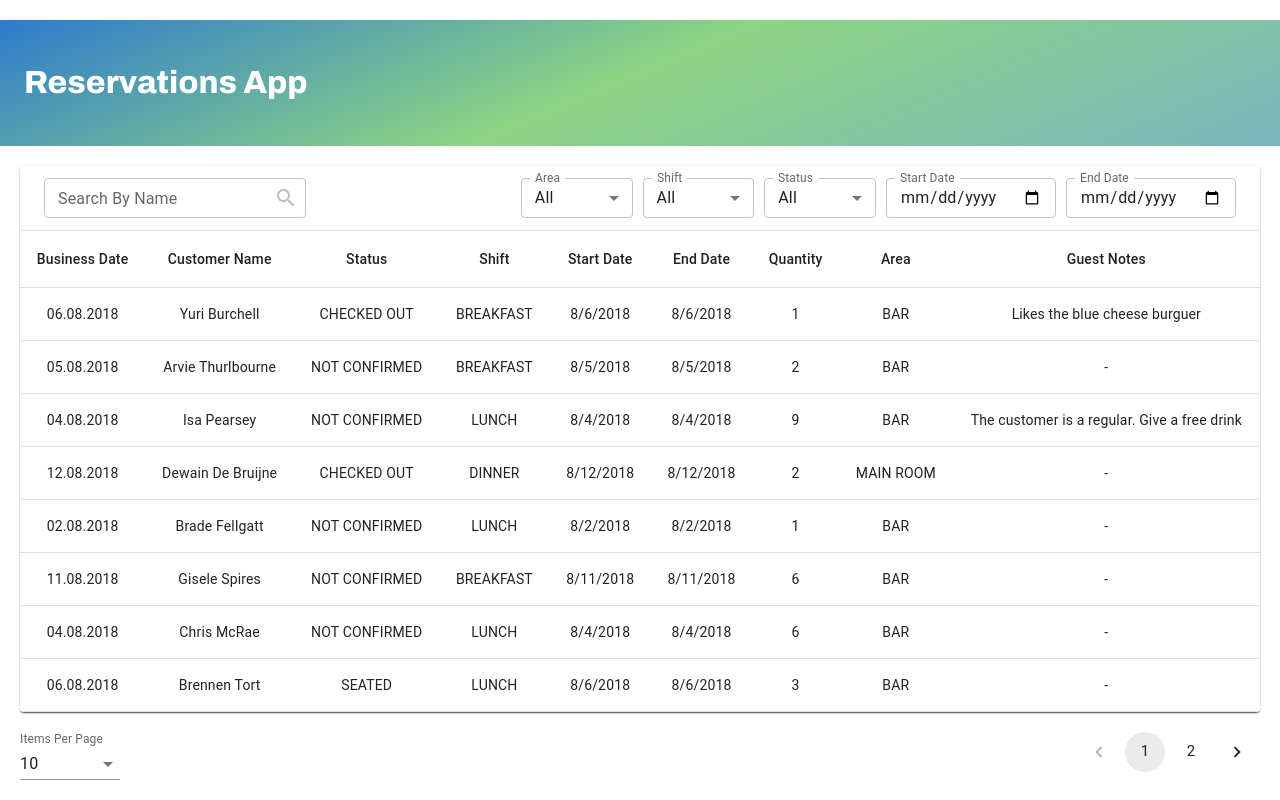
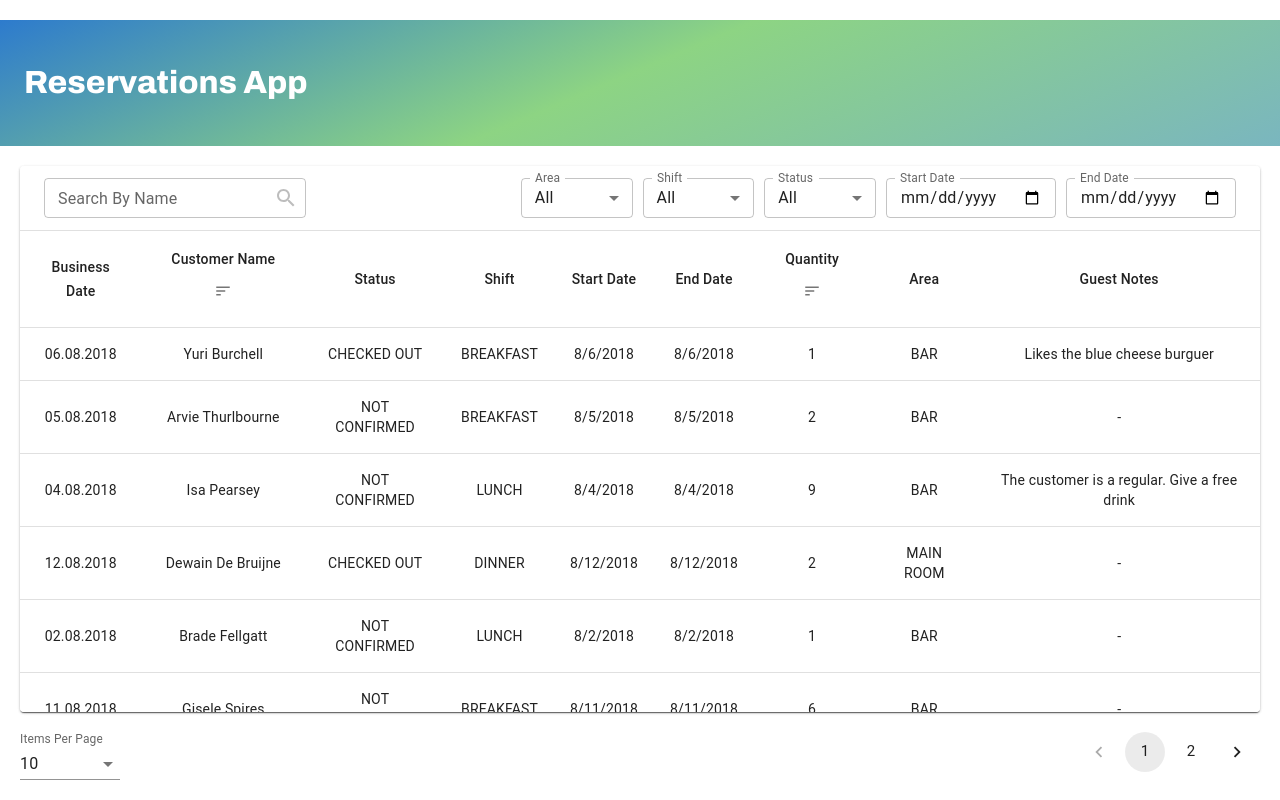
Before and after one commit to m-ata/restaurant-task, a React app: page / in a window 1280 px wide. Built offline with nearby package versions, Linux system fonts and the light colour scheme.

Commit message:
feat: sort by name and quantity

```diff
--- /dev/null
+++ b/src/components/SortButton/SortButton.jsx
@@ -0,0 +1,29 @@
+/* eslint-disable react/prop-types */
+import { Sort } from "@mui/icons-material";
+import { IconButton } from "@mui/material";
+import React from "react";
+import { sortTypes } from "../../utils/constants";
+
+export const SortButton = ({ sortValue, setSortValue }) => {
+  const setSort = prevSort => {
+    switch (prevSort) {
+      case sortTypes.none:
+        return sortTypes.descending;
+      case sortTypes.descending:
+        return sortTypes.ascending;
+
+      default:
+        return sortTypes.none;
+    }
+  };
+
+  return (
+    <IconButton disableRipple onClick={() => setSortValue(setSort)}>
+      <Sort
+        className={`sort-button ${sortValue ? "active" : ""} ${
+          sortValue === sortTypes.ascending ? "ascending" : ""
+        }`}
+      />
+    </IconButton>
+  );
+};
--- /dev/null
+++ b/src/components/SortButton/styles.scss
@@ -0,0 +1,11 @@
+.sort-button {
+  width: 18px !important;
+
+  &.ascending {
+    transform: rotateX(180deg);
+  }
+
+  &.active {
+    color: blue;
+  }
+}
--- a/src/pages/ReservationsList/ReservationsList.jsx
+++ b/src/pages/ReservationsList/ReservationsList.jsx
@@ -23,12 +23,14 @@ import { TextSearchInput } from "../../components/TextSearchInput/TextSearchInpu
 import { getPageCount } from "../../utils/utils";
 import { DateRangePicker } from "../../components/DateRangePicker/DateRangePicker";
 import { DropDown } from "../../components/DropDown/DropDown";
+import { sortTypes } from "../../utils/constants";
+import { SortButton } from "../../components/SortButton/SortButton";
 
 const ReservationsList = () => {
-const defaultDateRange = {
-  start: "",
-  end: "",
-};
+  const defaultDateRange = {
+    start: "",
+    end: "",
+  };
 
   const [pageNumber, setPageNumber] = useState(1);
   const itemsPerPageOptions = [10, 15, 20, 25];
@@ -38,6 +40,8 @@ const defaultDateRange = {
   const [areaFilter, setAreaFilter] = useState("all");
   const [shiftFilter, setShiftFilter] = useState("all");
   const [statusFilter, setStatusFilter] = useState("all");
+  const [sortByName, setSortByName] = useState(sortTypes.none);
+  const [sortByQuantity, setSortByQuantity] = useState(sortTypes.none);
   const { pathname } = useLocation();
 
   const filterByDate = reservationsData => {
@@ -99,24 +103,81 @@ const defaultDateRange = {
     return reservationsData;
   };
 
+  const applyNameSort = array => {
+    if (sortByName === sortTypes.none) {
+      return filterByStatus(
+        filterByShift(filterByArea(filterByName(filterByDate(mockData)))),
+      );
+    }
+
+    return array.sort((a, b) => {
+      if (
+        `${a.firstName} ${a.lastName}`.toLowerCase() <
+        `${b.firstName} ${b.lastName}`.toLowerCase()
+      ) {
+        return sortByName === sortTypes.ascending ? -1 : 1;
+      }
+      if (
+        `${a.firstName} ${a.lastName}`.toLowerCase() >
+        `${b.firstName} ${b.lastName}`.toLowerCase()
+      ) {
+        return sortByName === sortTypes.ascending ? 1 : -1;
+      }
+      return 0;
+    });
+  };
+
+  const applyQuantitySort = array => {
+    if (sortByQuantity === sortTypes.none) {
+      return filterByStatus(
+        filterByShift(filterByArea(filterByName(filterByDate(mockData)))),
+      );
+    }
+
+    return array.sort((a, b) => {
+      if (a.quantity < b.quantity) {
+        return sortByQuantity === sortTypes.ascending ? -1 : 1;
+      }
+      if (a.quantity > b.quantity) {
+        return sortByQuantity === sortTypes.ascending ? 1 : -1;
+      }
+      return 0;
+    });
+  };
+
   useEffect(() => {
     setDateRangeFilter(defaultDateRange);
     setNameFilter("");
   }, [pathname]);
 
-  const filteredReservations = filterByStatus(filterByShift(filterByArea(filterByName(filterByDate(mockData)))));
+  const filteredReservations = applyNameSort(
+    applyQuantitySort(
+      filterByStatus(
+        filterByShift(filterByArea(filterByName(filterByDate(mockData)))),
+      ),
+    ),
+  );
 
   const renderTable = () => (
     <Table stickyHeader size="large">
       <TableHead>
         <TableRow>
           <TableCell align="center">Business Date</TableCell>
-          <TableCell align="center">Customer Name</TableCell>
+          <TableCell align="center">
+            <span>Customer Name</span>
+            <SortButton sortValue={sortByName} setSortValue={setSortByName} />
+          </TableCell>
           <TableCell align="center">Status</TableCell>
           <TableCell align="center">Shift</TableCell>
           <TableCell align="center">Start Date</TableCell>
           <TableCell align="center">End Date</TableCell>
-          <TableCell align="center">Quantity</TableCell>
+          <TableCell align="center">
+            <span>Quantity</span>
+            <SortButton
+              sortValue={sortByQuantity}
+              setSortValue={setSortByQuantity}
+            />
+          </TableCell>
           <TableCell align="center">Area</TableCell>
           <TableCell align="center">Guest Notes</TableCell>
         </TableRow>
--- a/src/styles/main.scss
+++ b/src/styles/main.scss
@@ -8,3 +8,4 @@
 @import "../layout/styles.scss";
 @import "../components/TextSearchInput/styles.scss";
 @import "../components/DateRangePicker/styles.scss";
+@import "../components/SortButton/styles.scss";
--- a/src/utils/constants.js
+++ b/src/utils/constants.js
@@ -3,3 +3,9 @@ export const appRoutes = {
 };
 
 export const itemsPerPage = 20;
+
+export const sortTypes = {
+  ascending: "asc",
+  descending: "desc",
+  none: null,
+};
```
